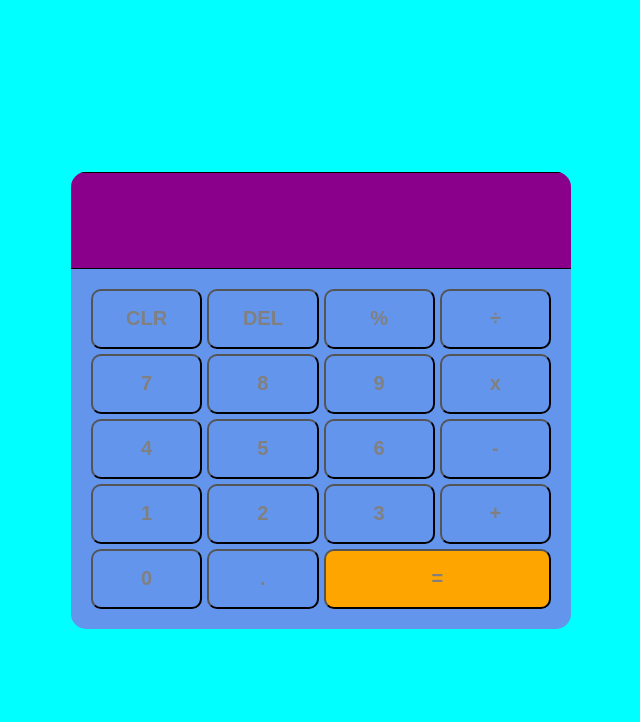
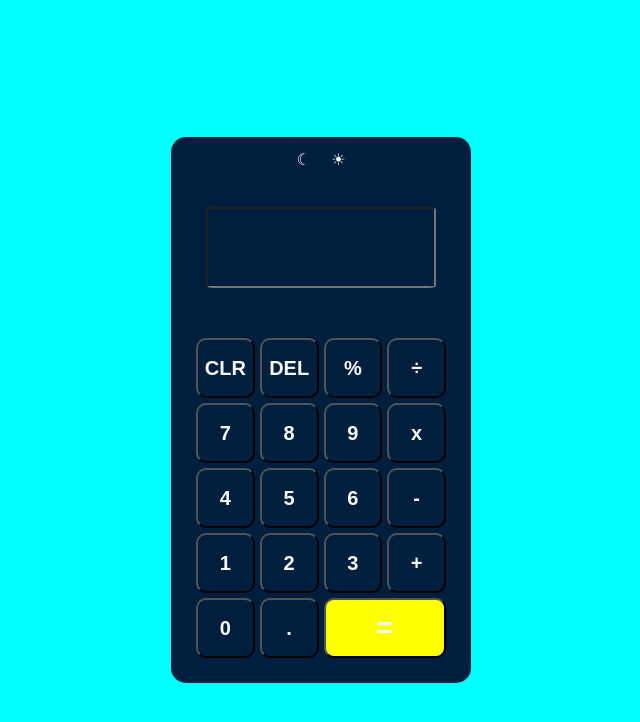
Before and after one commit to khulysojohn/Calculator, a plain HTML site: page index.html in a window 1280 px wide. Shown: the whole page, without its empty margins (319-959 px from the left). Drawn offline with Linux system fonts and the light colour scheme.

Commit message:
updated files

```diff
--- a/index.html
+++ b/index.html
@@ -8,6 +8,10 @@
 </head>
 <body>
     <div class="container">
+        <div class="darkMode">
+            <span class="dark">&#9790</span>
+            <span class="light">&#9728</span>
+        </div>
         <input id="display" readonly />
         <div id="buttons">
             <button class="operator" id="clear">CLR</button>
--- a/script.js
+++ b/script.js
@@ -1,6 +1,18 @@
 document.addEventListener("DOMContentLoaded", function() {
     const display = document.getElementById("display");
     const buttons = document.querySelectorAll("#buttons button");
+    const darkBtn = document.querySelector(".dark");
+    const lightBtn = document.querySelector(".light");
+
+    darkBtn.addEventListener("click", () =>{
+        document.documentElement.classList.remove("light");
+        document.documentElement.classList.add("dark");
+    });
+
+    lightBtn.addEventListener("click" , () =>{
+document.documentElement.classList.remove("dark");
+document.documentElement.classList.add("light");
+    });
 
     buttons.forEach(button => {
         button.addEventListener("click", () => {
@@ -12,7 +24,7 @@ document.addEventListener("DOMContentLoaded", function() {
                 display.value = display.value.slice(0, -1);
             } else if (buttonText === "=") {
                 try {
-                    display.value = eval(display.value.replace(/x/g, "*").replace(/÷/g, "/"));
+                    display.value = eval(display.value)//.replace(/x/g, "*").replace(/÷/g, "/"));
                 } catch (e) {
                     display.value = "Error";
                 }
--- a/style.css
+++ b/style.css
@@ -1,64 +1,95 @@
+
 *{
     margin: 0;
     padding: 0;
-    font-family: 'poppins'sans-serif;
     box-sizing: border-box;
 }
 
+:root, :root.dark {
+    --color-fg: #f8f8f8;
+    --buttons-bg: #001f3f;
+}
+
+:root.light {
+    --color-fg: #001f3f;
+    --buttons-bg: #f8f8f8;
+}
 body {
     background-color: aqua;
-    margin: 0 ;
     display: flex;
     justify-content: center;
     align-items: center;
     height: 100vh;
+    margin: 10px;
+    padding: 10px;
+    font-family: Arial, sans-serif;
 }
 
 .container {
-    background-color: cornflowerblue;
+    background-color: var(--buttons-bg);
+    font-family: Arial, sans-serif;
     border-radius: 15px;
     max-width: 500px;
+    display: flex;
+    padding: 5px;
+    flex-direction: column;
+    width: 300px;
     overflow: hidden;
+
 }
 
-#display {
-    position: relative;
-    left: -20px;
-    right: -20px;
+.darkMode{
+    margin: 4px auto;
+    background: var(--buttons-bg);
+    padding: 4px 6px;
+    border-radius: 8px;
+
+}
+
+.darkMode .dark, .darkMode .light{
+    font-size: 1rem;
+    color: var(--color-fg);
+    margin: 2px 8px;
+    cursor: pointer;
+}
+
+.container #display {
+    margin: 30px;
     padding: 20px;
-    font-size: 3rem;
+    font-size: 2rem;
     text-align: left;
-    border: solid 1px black;
-    background-color:darkmagenta;
-    color: white;
+    border: solid 1px (--color-fg);
+    border-radius: 3%;
+    background-color: var(--buttons-bg);
+    color: var(--color-fg);
 }
+
 #buttons {
     display: grid;
     grid-template-columns: repeat(4, 1fr);
-    gap: 5px;
+    grid-gap: 5px;
     padding: 20px;
-
 }
 
 
+
 #buttons > button {
-
     height: 60px;
     border-radius: 10px;
     background-color: transparent;
-    color: grey;
+    color: var(--color-fg);
     font-weight: bold;
     cursor: pointer;
     font-size: 20px;
 }
 
 #buttons > button:active {
-      background-color: #d9d9d9;
+    background-color: #d9d9d9;
 }
 
 #buttons > .equal {
-    background-color: orange;
     grid-column-start: 3;
     grid-column-end: 5;
-
+    font-size: 30px;
+    background-color: yellow;
 }
```
